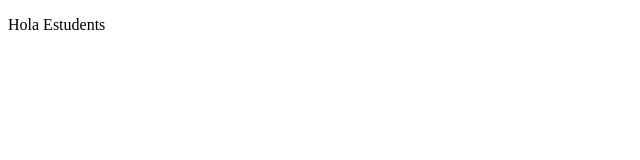
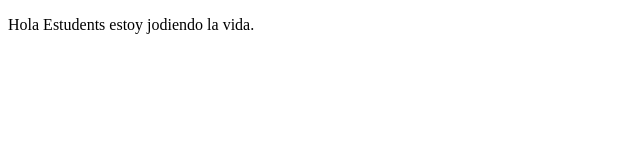
Before and after one commit to YormanValen/proyectoDemoCursoPrework, a plain HTML site: page index.html in a window 1280 px wide. Shown: the whole page, without its empty margins (0-640 px from the left). Drawn offline with Linux system fonts and the light colour scheme.

Commit message:
second commit

```diff
--- a/index.html
+++ b/index.html
@@ -8,7 +8,7 @@
 </head>
 <body>
     <p>
-        Hola Estudents
+        Hola Estudents estoy jodiendo la vida.
     </p>
 </body>
 </html>
```
